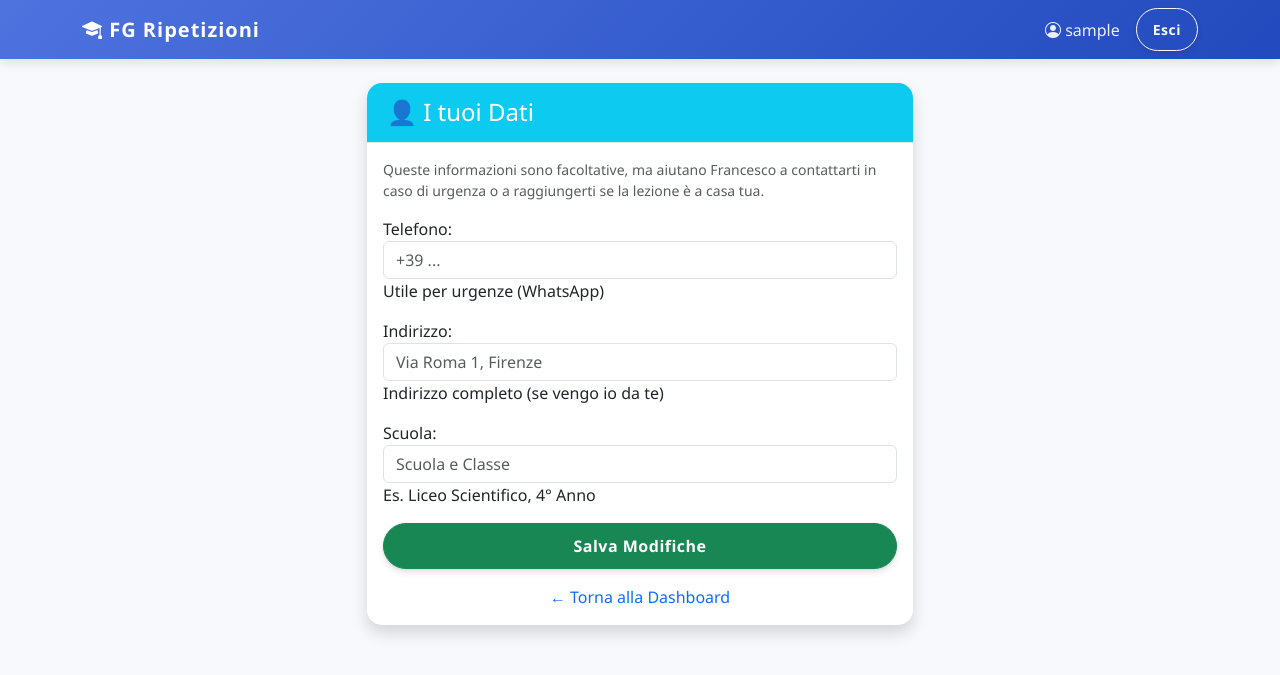
After one commit to frago0312/fg-ripetizioni, a Django app: page /profilo/ in a window 1280 px wide. The commit adds this page. Shown: the top 675 px of the page. Run offline with Django 5.2, Linux system fonts and the light colour scheme; the visitor is signed in with stand-in values (Sample User, id 1).

Commit message:
aggiunto profilo utente

```diff
--- a/core/forms.py
+++ b/core/forms.py
@@ -1,7 +1,7 @@
 from django import forms
 from django.contrib.auth.forms import UserCreationForm
 from django.contrib.auth.models import User
-from .models import Lezione, Disponibilita
+from .models import Lezione, Disponibilita, Profilo
 import datetime
 from django.utils import timezone
 from datetime import timedelta
@@ -106,3 +106,14 @@ class PrenotazioneForm(forms.ModelForm):
         if commit:
             lezione.save()
         return lezione
+
+
+class ProfiloForm(forms.ModelForm):
+    class Meta:
+        model = Profilo
+        fields = ['telefono', 'indirizzo', 'scuola']
+        widgets = {
+            'telefono': forms.TextInput(attrs={'class': 'form-control', 'placeholder': '+39 ...'}),
+            'indirizzo': forms.TextInput(attrs={'class': 'form-control', 'placeholder': 'Via Roma 1, Firenze'}),
+            'scuola': forms.TextInput(attrs={'class': 'form-control', 'placeholder': 'Scuola e Classe'}),
+        }
--- a/core/models.py
+++ b/core/models.py
@@ -1,6 +1,8 @@
 from django.db import models
 from django.contrib.auth.models import User
 from decimal import Decimal
+from django.db.models.signals import post_save
+from django.dispatch import receiver
 
 
 class Lezione(models.Model):
@@ -72,3 +74,29 @@ class Disponibilita(models.Model):
     class Meta:
         verbose_name_plural = "Disponibilità"
         ordering = ['giorno']
+
+
+# --- NUOVO MODELLO PROFILO ---
+class Profilo(models.Model):
+    user = models.OneToOneField(User, on_delete=models.CASCADE, related_name='profilo')
+    telefono = models.CharField(max_length=20, blank=True, null=True, help_text="Utile per urgenze (WhatsApp)")
+    indirizzo = models.CharField(max_length=255, blank=True, null=True, help_text="Indirizzo completo (se vengo io da te)")
+    scuola = models.CharField(max_length=100, blank=True, null=True, help_text="Es. Liceo Scientifico, 4° Anno")
+
+    def __str__(self):
+        return f"Profilo di {self.user.username}"
+
+# --- SEGNALI AUTOMATICI ---
+# Quando crei un User, Django crea automaticamente anche il suo Profilo vuoto
+@receiver(post_save, sender=User)
+def create_user_profile(sender, instance, created, **kwargs):
+    if created:
+        Profilo.objects.create(user=instance)
+
+@receiver(post_save, sender=User)
+def save_user_profile(sender, instance, **kwargs):
+    # Se per caso il profilo non esiste (vecchi utenti), lo crea al salvataggio
+    try:
+        instance.profilo.save()
+    except Profilo.DoesNotExist:
+        Profilo.objects.create(user=instance)
--- a/core/views.py
+++ b/core/views.py
@@ -9,8 +9,8 @@ from datetime import datetime, timedelta, time
 from django.utils import timezone
 
 # IMPORTA IL NUOVO FORM DI REGISTRAZIONE
-from .forms import PrenotazioneForm, RegistrazioneForm
-from .models import Lezione, Disponibilita
+from .forms import PrenotazioneForm, RegistrazioneForm, ProfiloForm
+from .models import Lezione, Disponibilita, Profilo
 
 
 @login_required
@@ -138,3 +138,23 @@ def get_orari_disponibili(request):
         return HttpResponse("<option value=''>Tutto occupato!</option>")
 
     return HttpResponse("".join(orari_liberi))
+
+
+@login_required
+def profilo_view(request):
+    # Gestiamo il caso in cui un vecchio utente non abbia ancora il profilo
+    try:
+        profilo = request.user.profilo
+    except Profilo.DoesNotExist:
+        profilo = Profilo.objects.create(user=request.user)
+
+    if request.method == 'POST':
+        form = ProfiloForm(request.POST, instance=profilo)
+        if form.is_valid():
+            form.save()
+            messages.success(request, 'Dati aggiornati con successo!')
+            return redirect('dashboard')
+    else:
+        form = ProfiloForm(instance=profilo)
+
+    return render(request, 'core/profilo.html', {'form': form})
--- a/ripetizioni/urls.py
+++ b/ripetizioni/urls.py
@@ -28,4 +28,5 @@ urlpatterns = [
     path('', views.dashboard, name='dashboard'),
     path('prenota/', views.prenota, name='prenota'),
     path('htmx/get-orari/', views.get_orari_disponibili, name='get_orari'),
+    path('profilo/', views.profilo_view, name='profilo'),
 ]
--- a/templates/base.html
+++ b/templates/base.html
@@ -3,55 +3,35 @@
 <head>
     <meta charset="UTF-8">
     <meta name="viewport" content="width=device-width, initial-scale=1">
-    <!-- TITOLO SCHEDA BROWSER -->
     <title>FG Ripetizioni</title>
-
-    <!-- FAVICON (L'iconcina blu a forma di cappello laurea) -->
     <link rel="icon" href="https://cdn-icons-png.flaticon.com/512/2997/2997274.png">
-
-    <!-- Bootstrap CSS -->
     <link href="https://cdn.jsdelivr.net/npm/bootstrap@5.3.0/dist/css/bootstrap.min.css" rel="stylesheet">
     <link rel="stylesheet" href="https://cdn.jsdelivr.net/npm/bootstrap-icons@1.10.5/font/bootstrap-icons.css">
 
-    <!-- QUI C'È IL TUO CSS PERSONALIZZATO -->
     <style>
         :root {
-            --primary-color: #4e73df; /* Un bel blu moderno */
+            --primary-color: #4e73df;
             --secondary-color: #858796;
             --success-color: #1cc88a;
             --danger-color: #e74a3b;
             --background-color: #f8f9fc;
         }
-
         body {
             background-color: var(--background-color);
             font-family: 'Segoe UI', Roboto, 'Helvetica Neue', Arial, sans-serif;
             color: #5a5c69;
         }
-
-        /* Navbar Sfumata */
         .navbar {
             background: linear-gradient(135deg, #4e73df 0%, #224abe 100%);
             box-shadow: 0 4px 10px rgba(0,0,0,0.1);
         }
-        .navbar-brand {
-            font-weight: 700;
-            letter-spacing: 1px;
-        }
-
-        /* Cards (i rettangoli bianchi) */
+        .navbar-brand { font-weight: 700; letter-spacing: 1px; }
         .card {
             border: none;
             border-radius: 15px;
             box-shadow: 0 0.15rem 1.75rem 0 rgba(58, 59, 69, 0.15);
             transition: transform 0.2s;
         }
-
-        /* Effetto hover sulle card cliccabili */
-        .card-hover:hover {
-            transform: translateY(-5px);
-        }
-
         .card-header {
             background-color: white;
             border-bottom: 1px solid #e3e6f0;
@@ -61,8 +41,6 @@
             border-top-right-radius: 15px !important;
             padding: 15px 20px;
         }
-
-        /* Bottoni stondati */
         .btn {
             border-radius: 50px;
             padding: 10px 25px;
@@ -70,29 +48,24 @@
             letter-spacing: 0.5px;
             box-shadow: 0 4px 6px rgba(50, 50, 93, 0.11), 0 1px 3px rgba(0, 0, 0, 0.08);
         }
+        .table thead th {
+            border-top: none; color: var(--primary-color); text-transform: uppercase; font-size: 0.85rem;
+        }
+        .badge { padding: 8px 12px; border-radius: 30px; font-weight: 500; }
 
-        /* Tabella */
-        .table thead th {
-            border-top: none;
-            color: var(--primary-color);
-            text-transform: uppercase;
-            font-size: 0.85rem;
+        /* Modifica per rendere i link nella navbar bianchi e senza sottolineatura */
+        .nav-link-custom {
+            color: rgba(255,255,255,0.9);
+            text-decoration: none;
+            transition: color 0.2s;
         }
-        .table td {
-            vertical-align: middle;
-        }
-
-        /* Badges (Etichette colorate) */
-        .badge {
-            padding: 8px 12px;
-            border-radius: 30px;
-            font-weight: 500;
+        .nav-link-custom:hover {
+            color: white;
         }
     </style>
 </head>
 <body>
 
-    <!-- NAVBAR -->
     <nav class="navbar navbar-expand-lg navbar-dark mb-4">
         <div class="container">
             <a class="navbar-brand" href="{% url 'dashboard' %}">
@@ -106,9 +79,12 @@
             <div class="collapse navbar-collapse" id="navbarNav">
                 <ul class="navbar-nav ms-auto align-items-center">
                     {% if user.is_authenticated %}
-                        <li class="nav-item text-white me-3">
-                            <i class="bi bi-person-circle"></i> {{ user.username }}
+                        <li class="nav-item me-3">
+                            <a href="{% url 'profilo' %}" class="nav-link-custom" title="Modifica i tuoi dati">
+                                <i class="bi bi-person-circle"></i> {{ user.username }}
+                            </a>
                         </li>
+
                         <li class="nav-item">
                             <form action="{% url 'logout' %}" method="post" class="d-inline">
                                 {% csrf_token %}
@@ -125,9 +101,7 @@
         </div>
     </nav>
 
-    <!-- CONTENUTO PRINCIPALE -->
     <div class="container mb-5">
-        <!-- Area Messaggi (Feedback utente) -->
         {% if messages %}
             {% for message in messages %}
                 <div class="alert alert-{{ message.tags }} alert-dismissible fade show shadow-sm" role="alert">
@@ -140,10 +114,7 @@
         {% block content %}{% endblock %}
     </div>
 
-    <!-- Script Bootstrap JS -->
     <script src="https://cdn.jsdelivr.net/npm/bootstrap@5.3.0/dist/js/bootstrap.bundle.min.js"></script>
-
-    <!-- Script per rendere i form Django carini automaticamente -->
     <script>
         document.querySelectorAll('input, select, textarea').forEach(el => {
             if(el.type !== 'checkbox' && el.type !== 'radio') {
--- /dev/null
+++ b/templates/core/profilo.html
@@ -0,0 +1,26 @@
+{% extends 'base.html' %}
+
+{% block content %}
+<div class="row justify-content-center">
+    <div class="col-md-6">
+        <div class="card shadow">
+            <div class="card-header bg-info text-white">
+                <h4 class="mb-0">👤 I tuoi Dati</h4>
+            </div>
+            <div class="card-body">
+                <p class="text-muted small">
+                    Queste informazioni sono facoltative, ma aiutano Francesco a contattarti in caso di urgenza o a raggiungerti se la lezione è a casa tua.
+                </p>
+                <form method="post">
+                    {% csrf_token %}
+                    {{ form.as_p }}
+                    <button type="submit" class="btn btn-success w-100">Salva Modifiche</button>
+                </form>
+                <div class="mt-3 text-center">
+                    <a href="{% url 'dashboard' %}" class="text-decoration-none">← Torna alla Dashboard</a>
+                </div>
+            </div>
+        </div>
+    </div>
+</div>
+{% endblock %}
```
Also changed, not shown: core/admin.py (+11 -4 lines), templates/core/dashboard.html (+10 -7 lines), core/migrations/0005_profilo.py (added).
